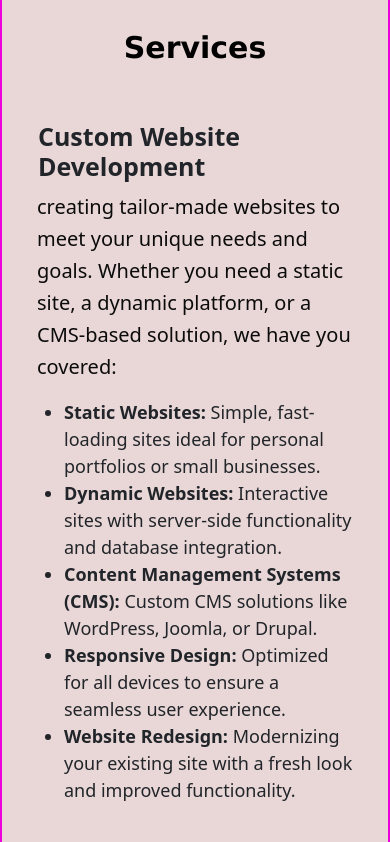
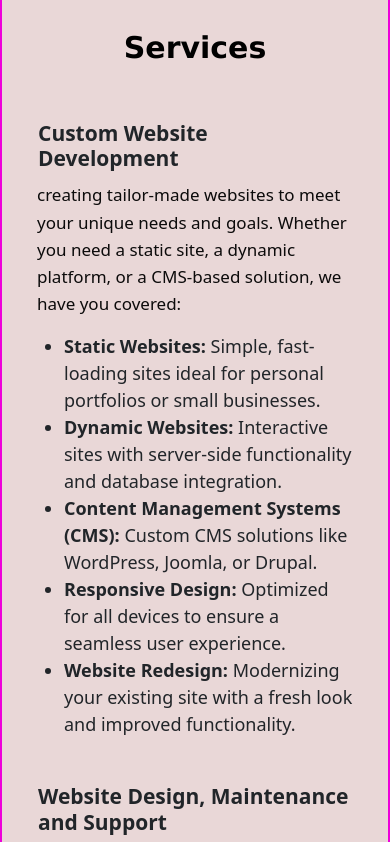
Before and after one commit to vishnu-kr27/infra-tech, a plain HTML site: page index.html in a window 390 px wide. Shown: the part 2760-3602 px from the top of the page. Drawn offline with nearby package versions, Linux system fonts and the light colour scheme.

Commit message:
Update in.css

```diff
--- a/in.css
+++ b/in.css
@@ -493,12 +493,12 @@ footer {
     }
 
     .service h3 {
-        font-size: 25px;
+        font-size: 21px;
         margin-left: 01px;
     }
 
     .service p {
-        font-size: 20px;
+        font-size: 17px;
         margin-left: 0px;
     }
     .service .ul{
```
